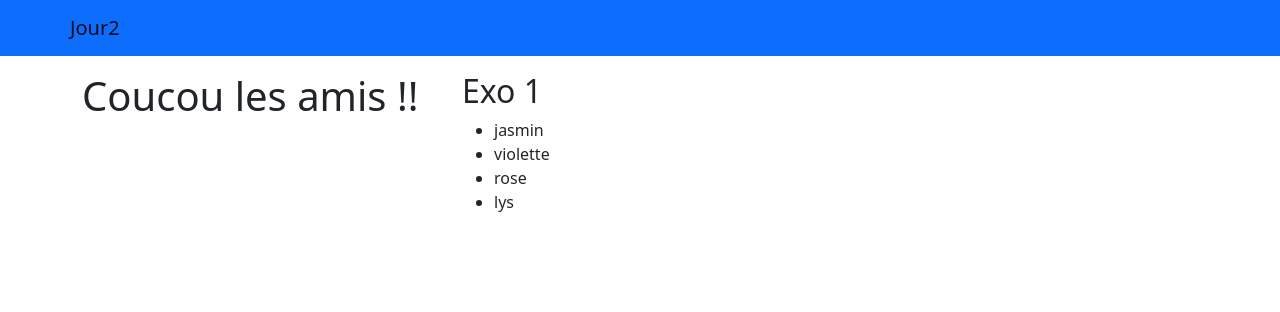
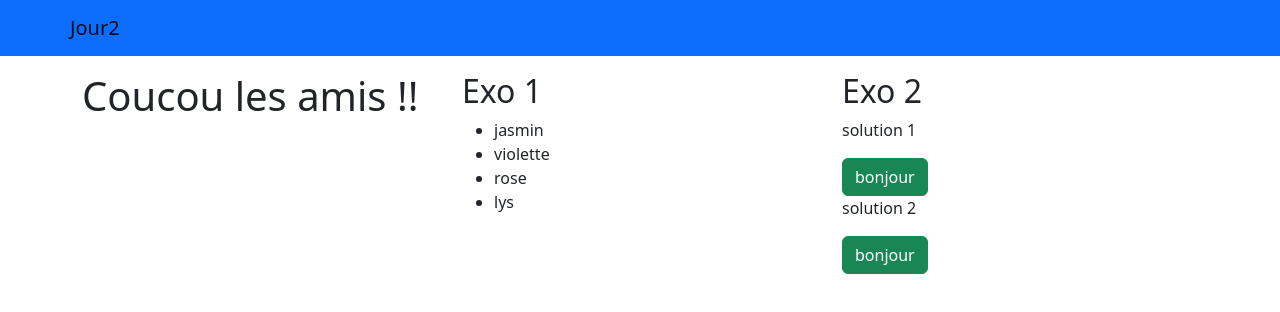
Before and after one commit to webdevproformation/react-greta-dec2022, a React (Vite) app in the folder 02-jour2/: page / in a window 1280 px wide. Shown: the top 312 px of the page. Built offline with nearby package versions, Linux system fonts and the light colour scheme.

Commit message:
correction

```diff
--- a/02-jour2/src/App.jsx
+++ b/02-jour2/src/App.jsx
@@ -3,6 +3,7 @@ import reactLogo from './assets/react.svg'
 import './App.css' */
 // remise à plat
 import Exo1 from "./composants/Exo1"
+import Exo2 from "./composants/Exo2"
 import Menu from "./composants/Menu"
 
 
@@ -20,6 +21,10 @@ function App() {
             <h2>Exo 1</h2>
             <Exo1 />
           </div>
+          <div className="col-4">
+            <h2>Exo 2</h2>
+            <Exo2 />
+          </div>
         </section>
       </div>
     </>
--- /dev/null
+++ b/02-jour2/src/composants/Exo2.jsx
@@ -0,0 +1,25 @@
+const Exo2 = () => {
+
+    const handleClick = () => {
+        console.log("coucou")
+    }
+
+    return ( <>
+        <p>solution 1</p>
+        <button
+                className="btn btn-success"
+                onClick={handleClick}
+        >
+                bonjour
+        </button>
+        <p>solution 2</p>
+        <button
+            className="btn btn-success"
+            onClick={() => handleClick()}
+        >
+            bonjour
+        </button>
+    </> );
+}
+
+export default Exo2;
```
Also changed, not shown: 1 other file (tests, documents, lock files or other folders).
